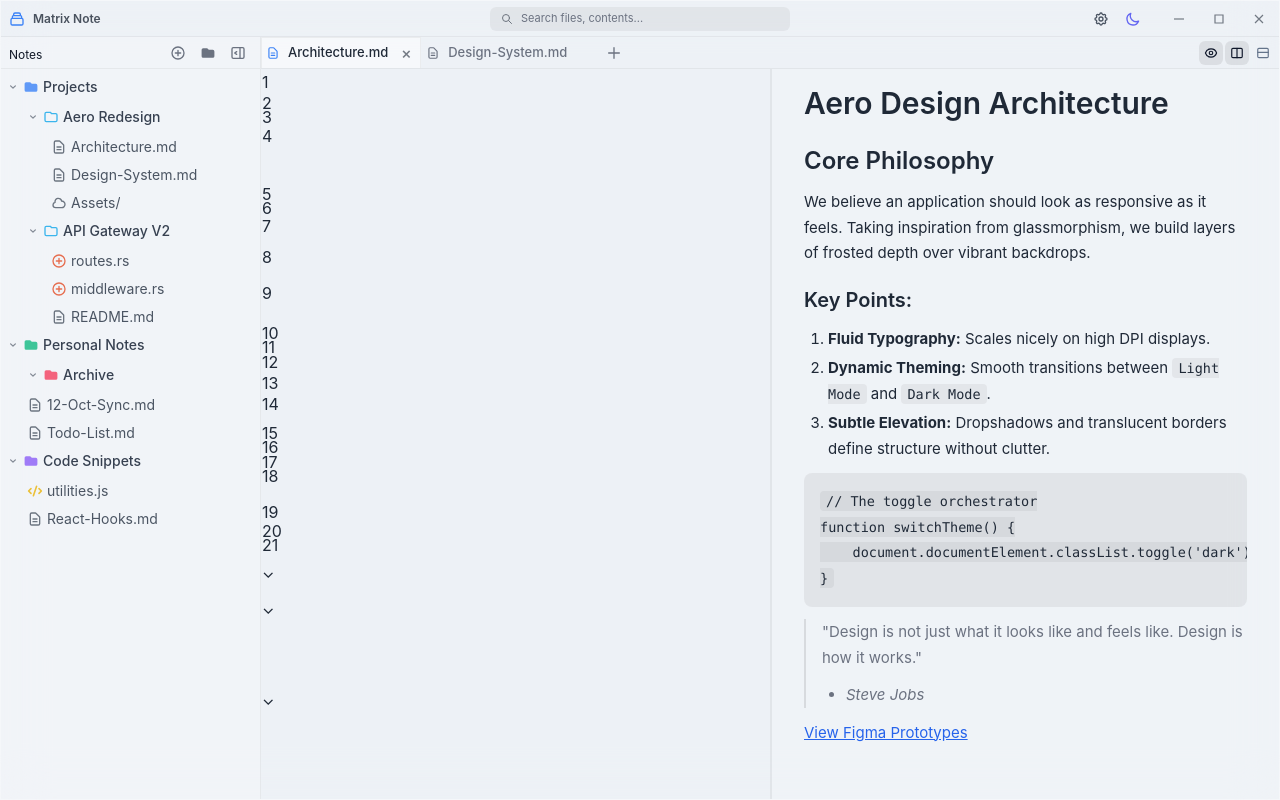
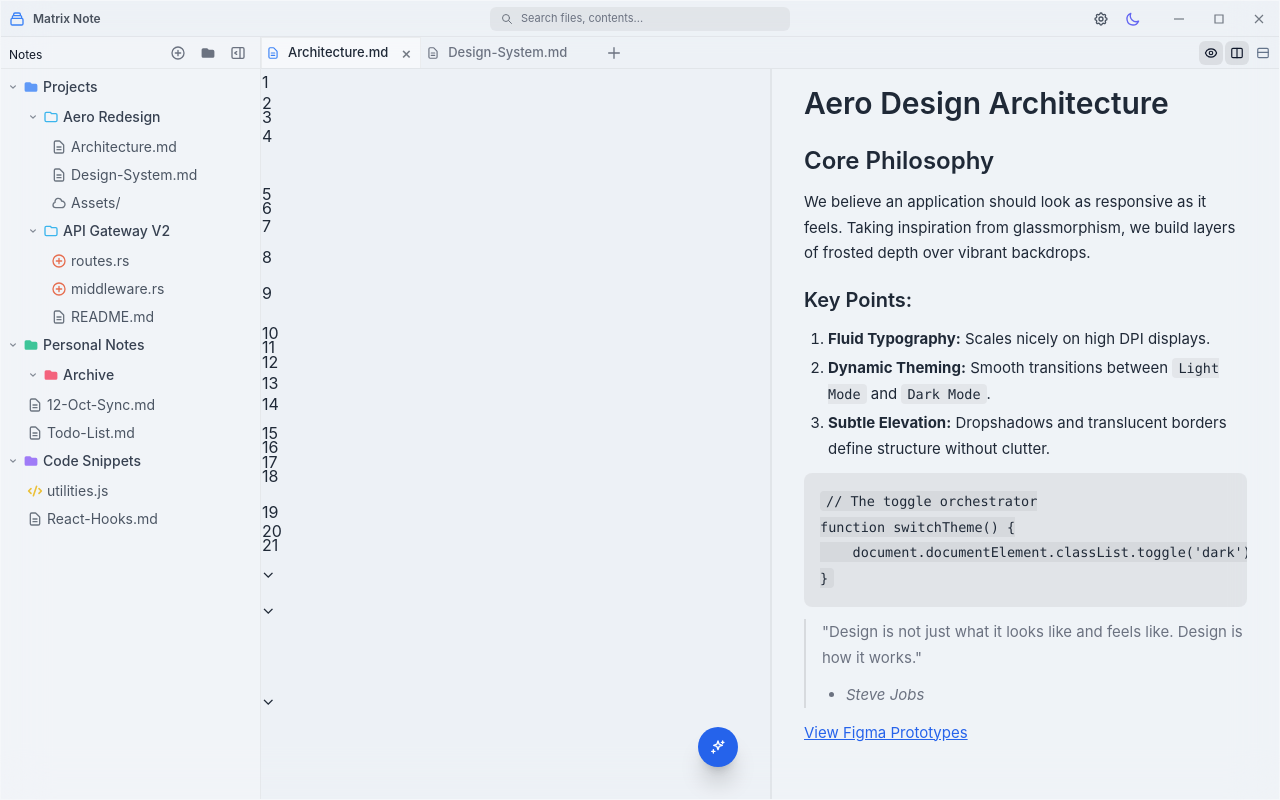
Before and after one commit to AndrewLang/matrix-note, an Angular app: page / in a window 1280 px wide. Built offline with nearby package versions, Linux system fonts and the light colour scheme.

Commit message:
feat: add AI prompt toggle functionality and integrate sparkles SVG icon in markdown editor

```diff
--- a/src/app/components/markdown-editor/markdown-editor.component.html
+++ b/src/app/components/markdown-editor/markdown-editor.component.html
@@ -1,4 +1,33 @@
-<div
-  class="mn-codemirror-host flex-1 min-h-0 overflow-hidden rounded-md border border-transparent bg-transparent">
-  <div #editorRoot class="h-full min-h-0 w-full"></div>
+<div class="relative flex-1 min-h-0 w-full">
+  <div
+    class="mn-codemirror-host flex h-full min-h-0 overflow-hidden rounded-md border border-transparent bg-transparent">
+    <div #editorRoot class="h-full min-h-0 w-full"></div>
+  </div>
+
+  <div class="pointer-events-none absolute bottom-8 right-8 z-10 h-10 w-10">
+    @if (isAiPromptOpen()) {
+    <div class="pointer-events-auto absolute right-12 top-0 flex
+             h-10 w-80 items-center rounded-full border
+             border-black/10 bg-white/90 px-4 shadow-lg
+             shadow-black/10 backdrop-blur-sm transition-all
+             duration-200 dark:border-white/10 dark:bg-slate-900/90 dark:shadow-black/30">
+      <input type="text" placeholder="Ask AI to draft markdown..."
+        class="w-full border-0 bg-transparent px-0 py-0 text-sm text-slate-700 outline-none placeholder:text-slate-400 dark:text-slate-100 dark:placeholder:text-slate-500" />
+    </div>
+    }
+
+    <button type="button" class="pointer-events-auto absolute right-0 top-0 inline-flex
+            h-10 w-10 items-center justify-center rounded-full shadow-xl
+            shadow-black/20 transition-colors dark:shadow-black/50" [class.bg-blue-600]="!isAiPromptOpen()"
+      [class.text-white]="!isAiPromptOpen()" [class.hover:bg-blue-500]="!isAiPromptOpen()"
+      [class.border]="isAiPromptOpen()" [class.border-black/10]="isAiPromptOpen()"
+      [class.bg-white/90]="isAiPromptOpen()" [class.text-slate-500]="isAiPromptOpen()"
+      [class.backdrop-blur-sm]="isAiPromptOpen()" [class.hover:bg-black/5]="isAiPromptOpen()"
+      [class.hover:text-slate-800]="isAiPromptOpen()" [class.dark:border-white/10]="isAiPromptOpen()"
+      [class.dark:bg-slate-900/90]="isAiPromptOpen()" [class.dark:text-slate-300]="isAiPromptOpen()"
+      [class.dark:hover:bg-white/10]="isAiPromptOpen()" [class.dark:hover:text-white]="isAiPromptOpen()"
+      (click)="toggleAiPrompt()" [attr.aria-label]="isAiPromptOpen() ? 'Collapse AI prompt' : 'Open AI prompt'">
+      <mtx-svg [name]="isAiPromptOpen() ? 'chevronRight' : 'sparkles'" svgClass="h-4 w-4"></mtx-svg>
+    </button>
+  </div>
 </div>
--- a/src/app/components/markdown-editor/markdown-editor.component.ts
+++ b/src/app/components/markdown-editor/markdown-editor.component.ts
@@ -10,6 +10,7 @@ import {
   OnDestroy,
   Output,
   PLATFORM_ID,
+  signal,
   SimpleChanges,
   ViewChild
 } from "@angular/core";
@@ -18,9 +19,11 @@ import { EditorState } from "@codemirror/state";
 import { oneDark } from "@codemirror/theme-one-dark";
 import { EditorView } from "@codemirror/view";
 import { basicSetup } from "codemirror";
+import { SvgComponent } from "../../shared/svg/svg.component";
 
 @Component({
   selector: "mtx-markdown-editor",
+  imports: [SvgComponent],
   host: {
     class: "flex h-full min-h-0 w-full flex-1 flex-col"
   },
@@ -32,6 +35,7 @@ export class MarkdownEditorComponent implements AfterViewInit, OnChanges, OnDest
   @Output() contentChange = new EventEmitter<string>();
   @Output() scrollProgressChange = new EventEmitter<number>();
 
+  protected readonly isAiPromptOpen = signal(false);
   private editorView: EditorView | null = null;
   private readonly isBrowser: boolean;
   private lastKnownContent = "";
@@ -121,6 +125,10 @@ export class MarkdownEditorComponent implements AfterViewInit, OnChanges, OnDest
     container.scrollTop = maxScrollTop > 0 ? maxScrollTop * progress : 0;
   }
 
+  toggleAiPrompt(): void {
+    this.isAiPromptOpen.update((open) => !open);
+  }
+
   private async mountEditor(content: string): Promise<void> {
     const root = this.editorRoot?.nativeElement;
     if (!root) {
--- a/src/app/shared/svg/svgs.ts
+++ b/src/app/shared/svg/svgs.ts
@@ -257,6 +257,14 @@ export class Svgs {
     body: `<path fill-rule="evenodd" d="M12.316 3.051a1 1 0 01.633 1.265l-4 12a1 1 0 11-1.898-.632l4-12a1 1 0 011.265-.633zM5.707 6.293a1 1 0 010 1.414L3.414 10l2.293 2.293a1 1 0 11-1.414 1.414l-3-3a1 1 0 010-1.414l3-3a1 1 0 011.414 0zm8.586 0a1 1 0 011.414 0l3 3a1 1 0 010 1.414l-3 3a1 1 0 11-1.414-1.414L16.586 10l-2.293-2.293a1 1 0 010-1.414z" clip-rule="evenodd"></path>`
   };
 
+  static readonly sparkles: SvgDefinition = {
+    viewBox: "0 0 24 24",
+    fill: "none",
+    stroke: "currentColor",
+    strokeWidth: "2",
+    body: `<path stroke-linecap="round" stroke-linejoin="round" d="M12 3l1.7 4.8L18.5 9.5l-4.8 1.7L12 16l-1.7-4.8L5.5 9.5l4.8-1.7L12 3z"></path><path stroke-linecap="round" stroke-linejoin="round" d="M19 3v4M21 5h-4M5 16v5M7.5 18.5h-5"></path>`
+  };
+
   private static readonly registry: Record<string, SvgDefinition> = {
     menu: Svgs.menu,
     "layout-sidebar-inset": Svgs.layoutSidebarInset,
@@ -289,7 +297,8 @@ export class Svgs {
     document: Svgs.document,
     cloud: Svgs.cloud,
     circlePlus: Svgs.circlePlus,
-    codeBrackets: Svgs.codeBrackets
+    codeBrackets: Svgs.codeBrackets,
+    sparkles: Svgs.sparkles
   };
 
   static get(name: string): SvgDefinition | null {
```
